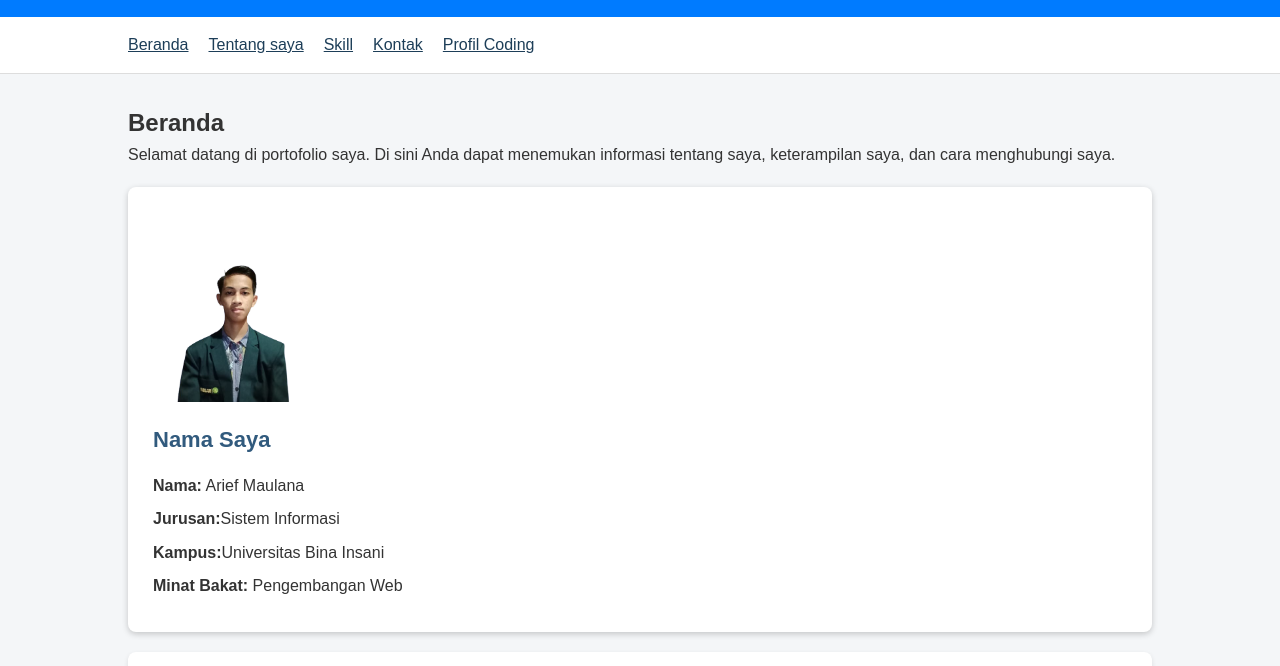
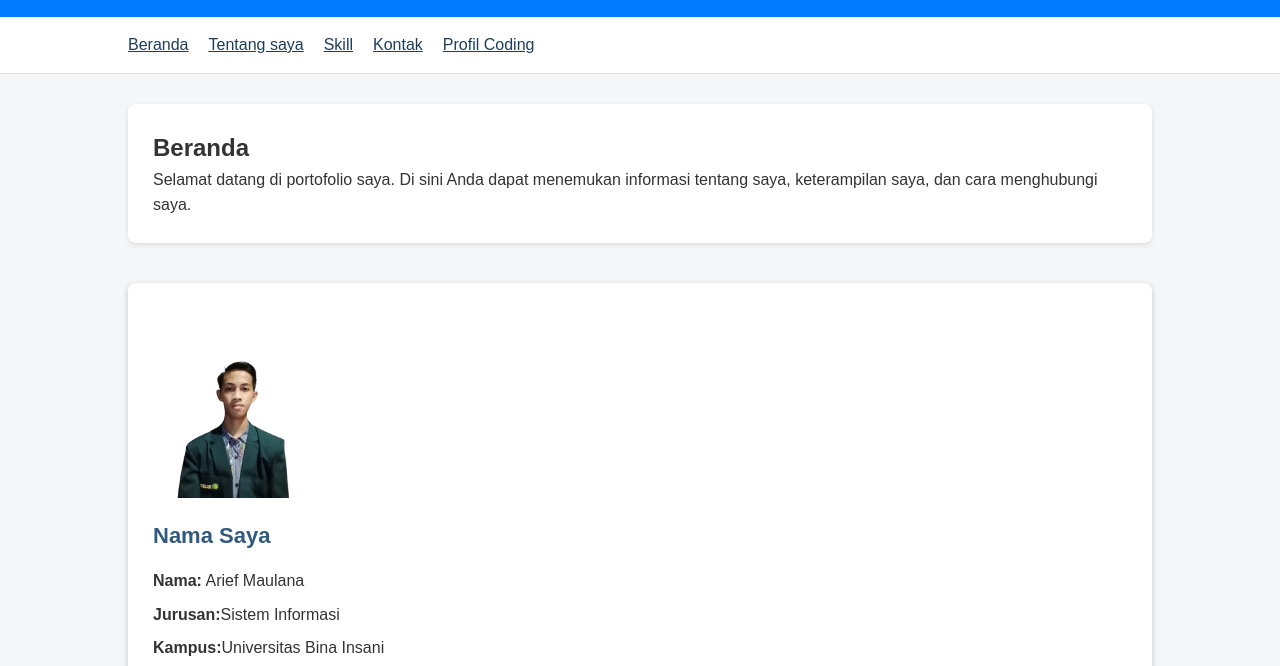
Before and after one commit to ProjectReal1/Portofolio, a plain HTML site: page index.html in a window 1280 px wide. Shown: the part 105-771 px from the top of the page. Drawn offline with Linux system fonts and the light colour scheme.

Commit message:
Update style.css

```diff
--- a/style.css
+++ b/style.css
@@ -47,7 +47,7 @@ nav a:hover {
 main.container {
     display: flex;
     gap: 20px;
-    flex-wrap: wrap;
+    flex-direction: column;
     padding: 30px 0;
 }
 
@@ -110,6 +110,13 @@ aside p {
 #kontak a:hover {
     text-decoration: underline;
 }
+main article {
+    background-color: #fff;
+    padding: 25px;
+    border-radius: 8px;
+    box-shadow: 0 2px 5px rgba(0,0,0,0.1);
+    margin-bottom: 20px;
+}
 
 /* Footer */
 footer {
```
